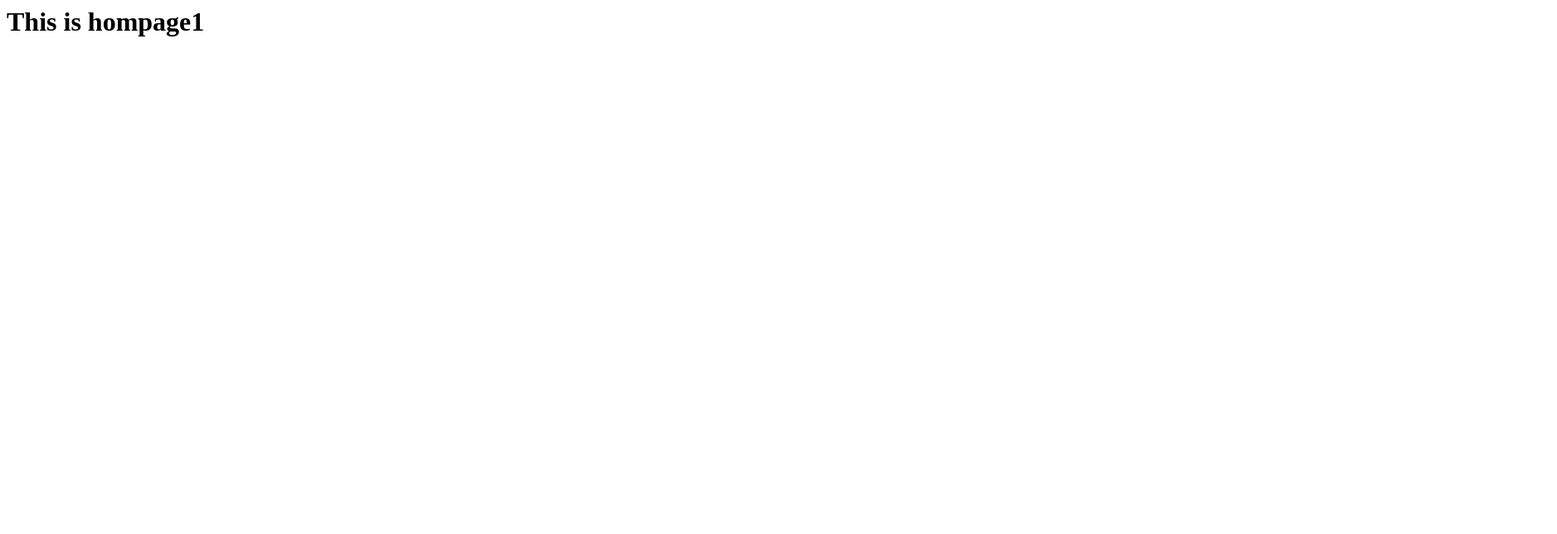
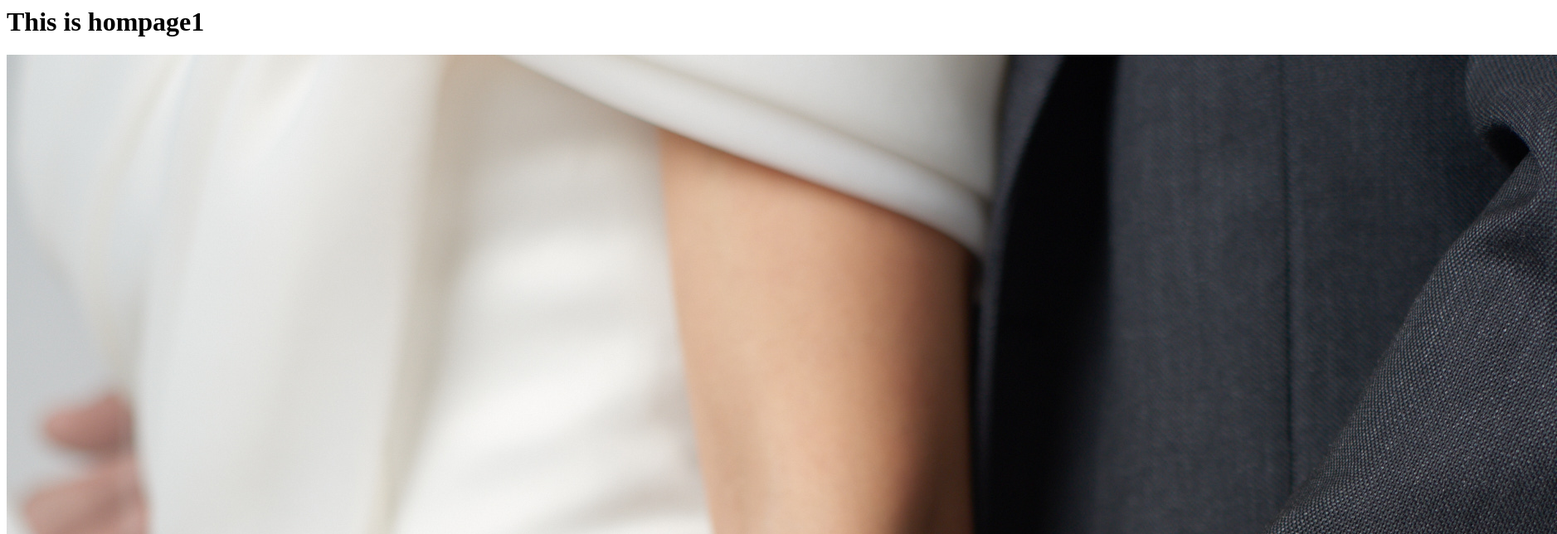
Before and after one commit to byunggi321/ChoiBG.github.io, a plain HTML site: page index.html in a window 1280 px wide. Shown: the top 644 px of the page at 83% size, 1877 px wide, since content can reach past the window. Drawn offline with Linux system fonts and the light colour scheme.

Commit message:
Update index.html
사진 추가

```diff
--- a/index.html
+++ b/index.html
@@ -4,6 +4,6 @@
 </head>
 <body>
   <h1> This is hompage1 </h1>
-  <img src="./Picture
+  <img src="./Picture/240525 studioc2 0274.jpg">
 </body>
 </html>
```
